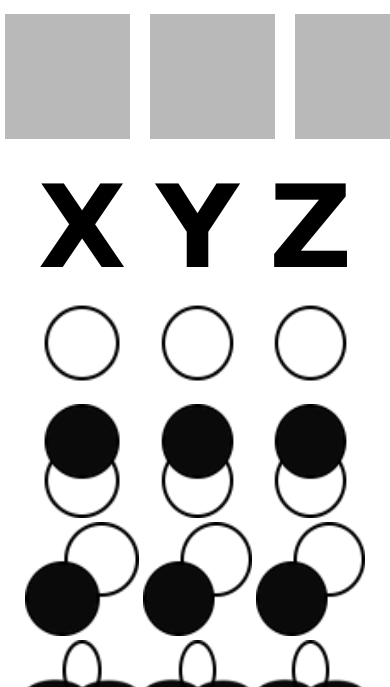
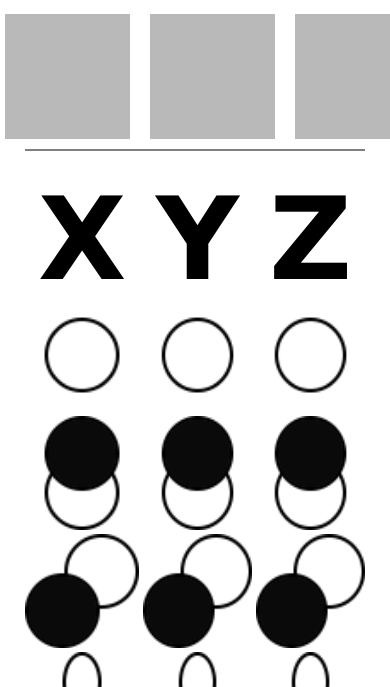
Before and after one commit to mattmular/files, a plain HTML site: page index.html in a window 390 px wide. Shown: the part 157-844 px from the top of the page. Drawn offline with Linux system fonts and the light colour scheme.

Commit message:
Update index.html

```diff
--- a/index.html
+++ b/index.html
@@ -72,6 +72,10 @@
             #table1 {
                 width: 50%;
                 max-width: 600px;
+                border-top-style: solid;
+                border-color: gray;
+                border-width: 2px;
+                margin-top: 10px;
             }
 
             #table2 {
```
